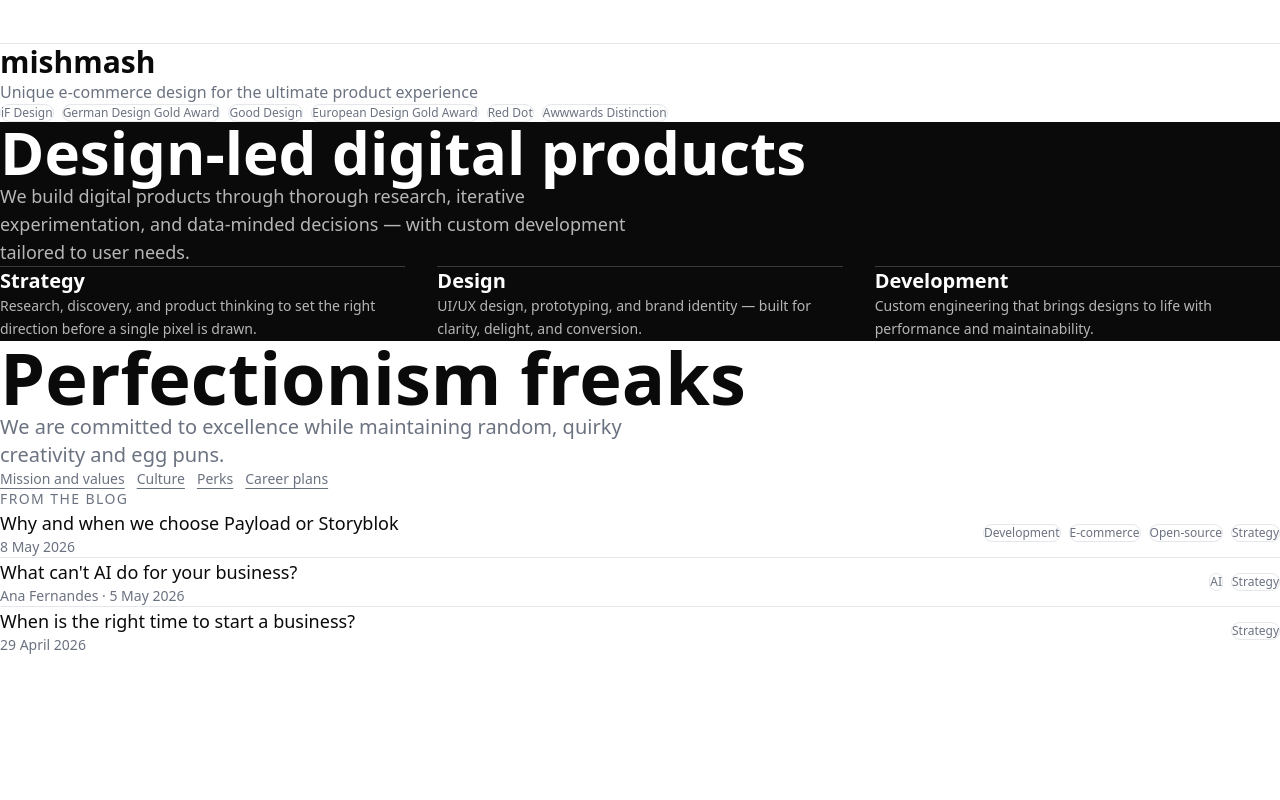
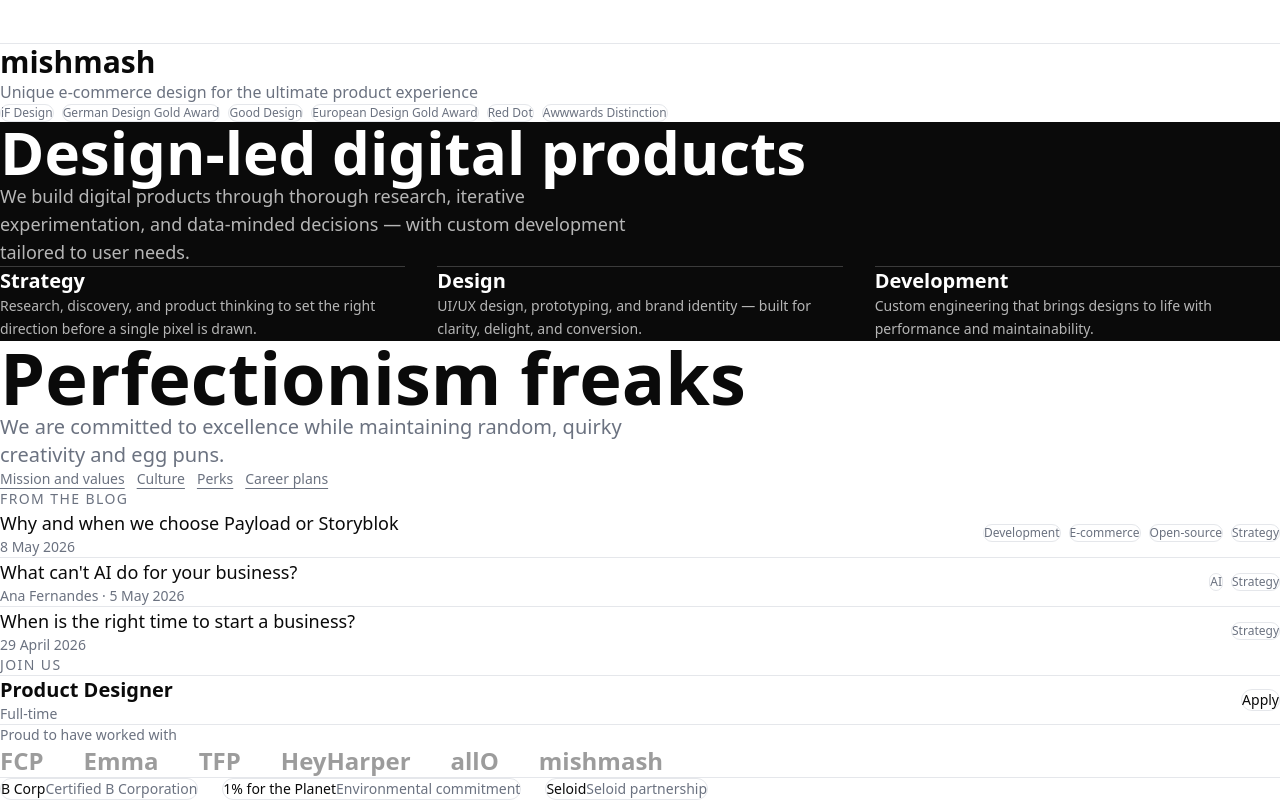
Before and after one commit to zkiihne/anima, a Next.js app: page / in a window 1280 px wide. Shown: the part 1112-1912 px from the top of the page. Before the commit the page ends 1767 px from the top, so only its background shows below. Built offline with nearby package versions, Linux system fonts and the light colour scheme.

Commit message:
feat: Careers, Clients, Certifications sections

```diff
--- a/src/app/page.tsx
+++ b/src/app/page.tsx
@@ -5,6 +5,9 @@ import { SelectedWork } from '@/components/sections/SelectedWork'
 import { Services } from '@/components/sections/Services'
 import { About } from '@/components/sections/About'
 import { Blog } from '@/components/sections/Blog'
+import { Careers } from '@/components/sections/Careers'
+import { Clients } from '@/components/sections/Clients'
+import { Certifications } from '@/components/sections/Certifications'
 
 export default function Home() {
   return (
@@ -17,6 +20,9 @@ export default function Home() {
         <Services />
         <About />
         <Blog />
+        <Careers />
+        <Clients />
+        <Certifications />
       </main>
     </>
   )
--- /dev/null
+++ b/src/components/sections/Careers.tsx
@@ -0,0 +1,24 @@
+import { careers } from '@/lib/content'
+import { Button } from '@/components/ui/Button'
+import { AnimateIn } from '@/components/ui/AnimateIn'
+
+export function Careers() {
+  return (
+    <section id="careers" className="px-8 py-24">
+      <AnimateIn>
+        <h2 className="mb-10 text-sm font-medium uppercase tracking-widest text-[var(--muted)]">{careers.headline}</h2>
+      </AnimateIn>
+      {careers.listings.map((listing, i) => (
+        <AnimateIn key={listing.title} delay={i * 0.06}>
+          <div className="flex items-center justify-between border-t border-[var(--border)] py-6">
+            <div>
+              <h3 className="text-xl font-semibold">{listing.title}</h3>
+              <p className="text-sm text-[var(--muted)]">{listing.type}</p>
+            </div>
+            <Button variant="ghost" href={listing.href}>Apply</Button>
+          </div>
+        </AnimateIn>
+      ))}
+    </section>
+  )
+}
--- /dev/null
+++ b/src/components/sections/Certifications.tsx
@@ -0,0 +1,19 @@
+import { certifications } from '@/lib/content'
+import { AnimateIn } from '@/components/ui/AnimateIn'
+
+export function Certifications() {
+  return (
+    <section className="px-8 py-16 border-t border-[var(--border)]">
+      <AnimateIn>
+        <div className="flex flex-wrap gap-6">
+          {certifications.map((cert) => (
+            <div key={cert.label} className="rounded-full border border-[var(--border)] px-5 py-2.5 text-sm">
+              <span className="font-medium">{cert.label}</span>
+              <span className="ml-2 text-[var(--muted)]">{cert.description}</span>
+            </div>
+          ))}
+        </div>
+      </AnimateIn>
+    </section>
+  )
+}
--- /dev/null
+++ b/src/components/sections/Clients.tsx
@@ -0,0 +1,21 @@
+import { clients } from '@/lib/content'
+import { AnimateIn } from '@/components/ui/AnimateIn'
+
+export function Clients() {
+  return (
+    <section className="px-8 py-24 border-t border-[var(--border)]">
+      <AnimateIn>
+        <p className="mb-10 text-sm text-[var(--muted)]">Proud to have worked with</p>
+      </AnimateIn>
+      <AnimateIn delay={0.1}>
+        <div className="flex flex-wrap items-center gap-10">
+          {clients.map(client => (
+            <span key={client} className="text-2xl font-semibold text-[var(--foreground)] opacity-40 hover:opacity-100 transition-opacity">
+              {client}
+            </span>
+          ))}
+        </div>
+      </AnimateIn>
+    </section>
+  )
+}
```
